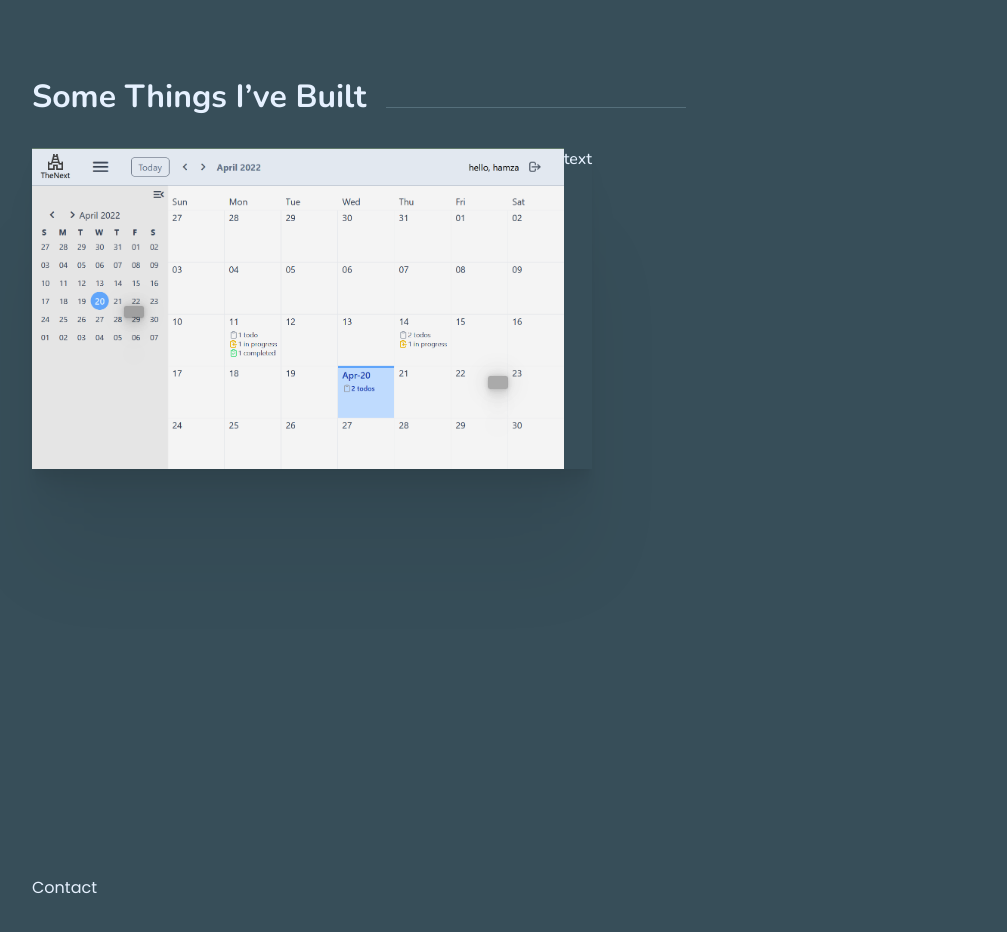
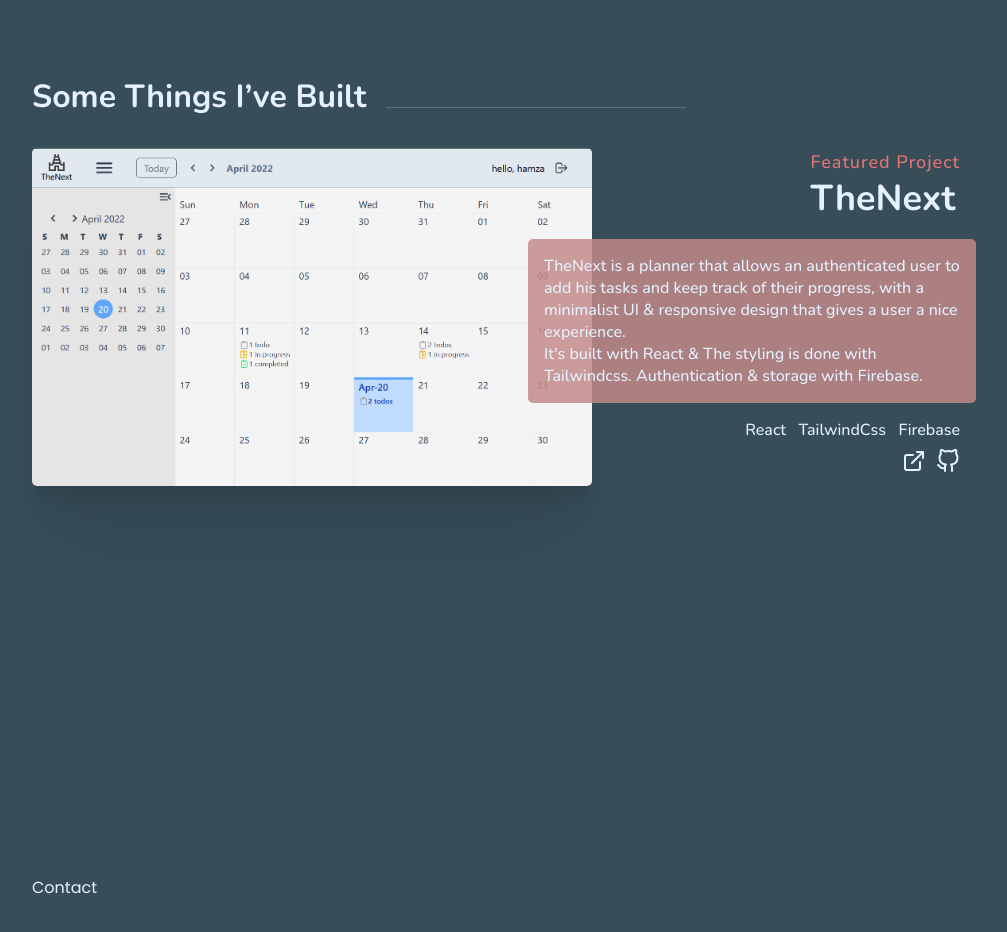
Before and after one commit to idrissi-hamza/MyPortfolio, a React (Create React App) app: page / in a window 1280 px wide. Shown: the part 1120-2052 px from the top of the page, without its empty margins (152-1159 px from the left). Built offline with nearby package versions, Linux system fonts and the light colour scheme; a web font is replaced by a local one.

Commit message:
add project links

```diff
--- a/package.json
+++ b/package.json
@@ -13,6 +13,7 @@
     "animate.css": "^4.1.1",
     "react": "^18.1.0",
     "react-dom": "^18.1.0",
+    "react-icons": "^4.4.0",
     "react-router-dom": "^6.3.0",
     "react-scripts": "5.0.1",
     "react-scroll": "^1.8.7",
--- a/src/components/Portfolio/ProjectCard.jsx
+++ b/src/components/Portfolio/ProjectCard.jsx
@@ -1,35 +1,31 @@
 import React from "react";
 import "./ProjectCard.scss";
+import { FiGithub ,FiExternalLink} from "react-icons/fi";
 
-const ProjectCard = ({
-  projectImage,
-  info1,
-  infoImage1,
-  info2,
-  infoImage2,
-}) => {
+const ProjectCard = ({ projectImage }) => {
   return (
-    <div class="conainer">
-      <div class="card">
-        <div>
-          <div class="card--image">
-            <img src={projectImage} alt="image" />
-          </div>
-          <div class="card--info info--1">
-            <span class="info--text">{info1}</span>
-            <div class="info--image">
-              <img src={infoImage1} alt="info image 1" />
-            </div>
-          </div>
-          <div class="card--info info--2">
-            <span class="info--text">{info2}</span>
-            {/* <div class="icon"></div> */}
-            <div class="info--image">
-              <img src={infoImage2} alt="info image 2" />
-            </div>
-          </div>
+    <div className="card">
+      <div className="card--image">
+        <img src={projectImage} alt="image" />
+      </div>
+      <div className="card--text">
+        <div className="card--title">
+          <span> Featured Project</span>TheNext
         </div>
-        <div>text</div>
+        <div className="card--description">
+          TheNext is a planner that allows an authenticated user to add his
+          tasks and keep track of their progress, with a minimalist UI &
+          responsive design that gives a user a nice experience.
+          <br /> It's built with React & The styling is done with Tailwindcss.
+          Authentication & storage with Firebase.
+        </div>
+        <div className="card--tech">
+          &nbsp; React &nbsp; TailwindCss &nbsp; Firebase
+        </div>
+        <div className="card--links">
+          <FiExternalLink />
+          <FiGithub />
+        </div>
       </div>
     </div>
   );
--- a/src/components/Portfolio/ProjectCard.scss
+++ b/src/components/Portfolio/ProjectCard.scss
@@ -1,5 +1,5 @@
 .card {
-  display: flex;
+  // display: flex;
   position: relative;
   width: 35rem;
   // height: 320px;
@@ -19,145 +19,58 @@
       width: 100%;
       height: 100%;
       object-fit: cover;
+      border-radius: 5px;
+
+    }
+
+  }
+
+  &--text {
+    position: absolute;
+    width: 28rem;
+    top: -4%;
+
+    right: -24rem;
+    display: flex;
+    flex-direction: column;
+
+  }
+  &--title {
+    align-self: flex-end;
+    padding: 1rem;
+    display: flex;
+    flex-direction: column;
+    font-size: 36px;
+    // text-transform: uppercase;
+    font-weight: bolder;
+    & span {
+      font-size: 18px;
+      color: #e57373;
+      font-weight: 100;
+      letter-spacing: 1px;
     }
   }
+  &--description {
+    padding: 1rem;
+    background: #c48a8ad5;
 
-  &--info {
-    --size: 20px;
-    width: var(--size);
-    // height: var(--size);
-    aspect-ratio: 1.6;
-    background: rgba(0, 0, 0, 0.3);
-    border-radius: 2px;
-    position: absolute;
-    transition: width 550ms ease, height 550ms ease, right 550ms ease,
-      background 550ms ease;
-    overflow: hidden;
-    box-shadow: 0 2.8px 2.2px rgba(0, 0, 0, 0.014),
-      0 6.7px 5.3px rgba(0, 0, 0, 0.02), 0 12.5px 10px rgba(0, 0, 0, 0.025),
-      0 22.3px 17.9px rgba(0, 0, 0, 0.03), 0 41.8px 33.4px rgba(0, 0, 0, 0.036),
-      0 100px 80px rgba(0, 0, 0, 0.05), 0 0px 2.2px rgba(0, 0, 0, 0.045),
-      0 0px 5.3px rgba(0, 0, 0, 0.065), 0 0px 10px rgba(0, 0, 0, 0.08),
-      0 0px 17.9px rgba(0, 0, 0, 0.095), 0 0px 33.4px rgba(0, 0, 0, 0.115),
-      0 0px 80px rgba(0, 0, 0, 0.16), 0 0.2px 2.2px rgba(0, 0, 0, 0.014),
-      0 0.6px 5.3px rgba(0, 0, 0, 0.02), 0 1.1px 10px rgba(0, 0, 0, 0.025),
-      0 2px 17.9px rgba(0, 0, 0, 0.03), 0 3.8px 33.4px rgba(0, 0, 0, 0.036),
-      0 9px 80px rgba(0, 0, 0, 0.05);
-
-    &::after {
-      content: "";
-      position: absolute;
-      left: 0;
-      top: 0;
-      width: 100%;
-      height: 100%;
-      background: linear-gradient(
-        to top,
-        rgba(0, 0, 0, 0.65) 0%,
-        rgba(0, 0, 0, 0.25) 50%,
-        transparent 100%
-      );
-      z-index: 1;
-      opacity: 0;
-      transition: opacity 550ms ease;
-    }
-
-    &.info--1 {
-      bottom: 47%;
-      right: 80%;
-      // height: 50%;
-      .info--image {
-        width: 100%;
-        height: 100%;
-
-        img {
-          top: 0%;
-          width: 100%;
-          left: 0%;
-          height: 100%;
-          object-fit: cover;
-        }
-      }
-    }
-
-    &.info--2 {
-      bottom: 25%;
-      right: 15%;
-      .info--image {
-        width: 100%;
-        height: 100%;
-        img {
-          top: 0%;
-          width: 100%;
-          left: 0%;
-          height: 100%;
-          object-fit: cover;
-        }
-      }
-    }
-
-    .info--text {
-      display: block;
-      position: absolute;
-      left: 10%;
-      bottom: 5%;
-      font-size: 0.55rem;
-      letter-spacing: 1px;
-      font-family: "Montserrat";
-      font-weight: bold;
-      color: #fff;
-      white-space: nowrap;
-      z-index: 2;
-      opacity: 0;
-      transform: translateY(25%);
-      transition: opacity 250ms ease, transform 250ms ease;
-    }
-
-    .info--image {
-      position: relative;
-      width: 50%;
-      height: 50%;
-      overflow: hidden;
-      img {
-        position: absolute;
-        width: 100%;
-        height: 100%;
-        object-fit: cover;
-        opacity: 0;
-        transition: opacity 550ms ease;
-      }
-    }
+    border-radius: 5px;
+    // align-items: flex-end;
+    text-align: start;
   }
-
-  &:hover {
-    .card--info {
-      --size: 140px;
-      &::after {
-        opacity: 1;
-      }
-      &.info--1 {
-        right: 71%;
-        transition-delay: 100ms;
-      }
-      &.info--2 {
-        right: 5%;
-      }
-      .info--image {
-        width: 100%;
-        height: 100%;
-        // object-fit: cover;
-        img {
-          opacity: 1;
-          width: 100%;
-          height: 100%;
-          object-fit: cover;
-        }
-      }
-      .info--text {
-        transition-delay: 550ms;
-        opacity: 1;
-        transform: translateY(0%);
-      }
-    }
+  &--tech {
+    align-self: flex-end;
+    padding: 1rem;
+  }
+  &--links{
+    align-self: flex-end;
+    padding-right: 1rem;
+    margin-top: -.5rem;
+  font-size: 24px;
+  display: flex;
+  gap: 10px;
+  & svg:hover{
+    color: #e57373;
+  }
   }
 }
```
Also changed, not shown: 1 other file (tests, documents, lock files or other folders).
